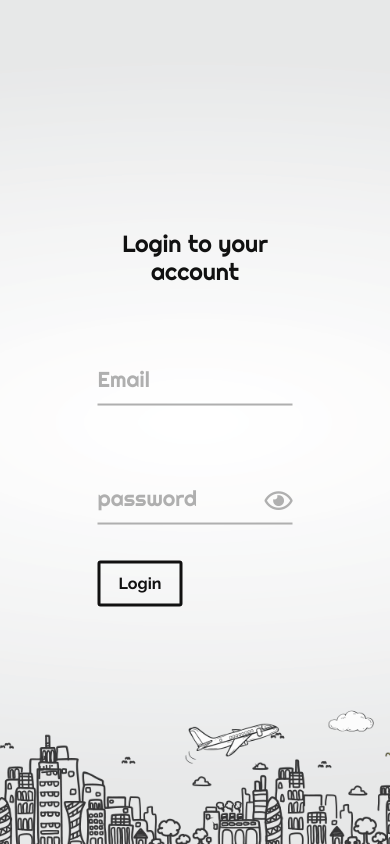
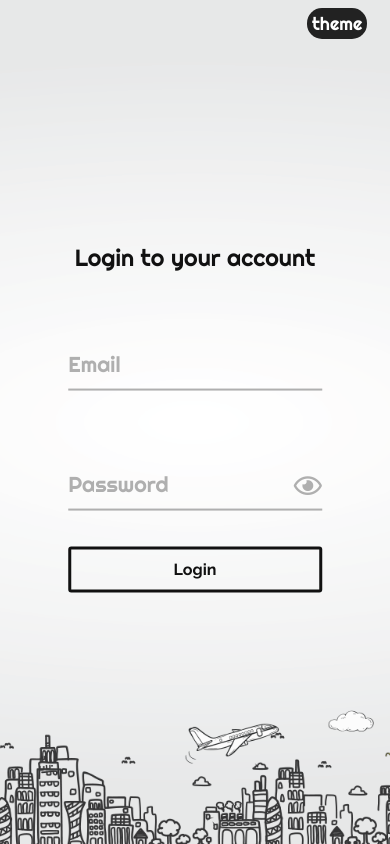
Before and after one commit to shahnewaztameem/animated-Login-form, a plain HTML site: page index.html in a window 390 px wide. Drawn offline with nearby package versions, Linux system fonts and the light colour scheme.

Commit message:
Add media queries

```diff
--- a/css/responsive.css
+++ b/css/responsive.css
@@ -30,12 +30,18 @@
     ##Screen = B/w 768px to 1024px
   */
 
-@media (min-width: 768px) and (max-width: 1024px) and (orientation: landscape) {
+@media (min-width: 768px) and (max-width: 1024px) {
     .login-heading h1 {
         font-size: 1.5rem;
     }
     .loginBtn {
-      width: 100%;
+        width: 100%;
+    }
+    body {
+        background-position: center;
+    }
+    .form-wrapper {
+        width: 65%;
     }
 }
 
@@ -49,7 +55,13 @@
         font-size: 1.3rem;
     }
     .loginBtn {
-      width: 100%;
+        width: 100%;
+    }
+    body {
+        background-position: center;
+    }
+    .form-wrapper {
+        width: 65%;
     }
 }
 
@@ -62,5 +74,13 @@
     .login-heading h1 {
         font-size: 1.3rem;
     }
-
+    .loginBtn {
+        width: 100%;
+    }
+    body {
+        background-position: center;
+    }
+    .form-wrapper {
+        width: 65%;
+    }
 }
--- a/css/style.css
+++ b/css/style.css
@@ -13,7 +13,7 @@ body {
     background-color: #f0f0f0;
     background-image: url('../img/web-bg-s.png');
     background-repeat: no-repeat;
-    background-position: center;
+    background-position: right bottom;
     background-size: cover;
     height: 90vh;
     color: #111111;
@@ -130,3 +130,49 @@ body {
 .active::before {
   content: "🙈";
 }
+
+
+/* theme styles */
+
+body.dark-theme {
+    background-color: #222;
+    color: #fff;
+  }
+  #change-theme-btn {
+    font: inherit;
+    padding: 0.1em 0.25em;
+    border: 0;
+    border-radius: 15px;
+    outline: 0;
+    color: #fff;
+    cursor: pointer;
+    transition: all 0.15s ease-out;
+    position: relative;
+    background-color: transparent;
+    overflow: hidden;
+  }
+  #change-theme-btn::before, #change-theme-btn::after {
+    content: '';
+    z-index: -1;
+    position: absolute;
+    top: 0;
+    left: 0;
+    width: 100%;
+    height: 100%;
+    background-color: #222;
+    transition: all 0.15s ease-out;
+  }
+  #change-theme-btn::after {
+    background-color: #fff;
+    left: 100%;
+  }
+
+  .dark-theme #change-theme-btn {
+    color: #222;
+  }
+  .dark-theme #change-theme-btn::before {
+    left: -100%;
+  }
+  .dark-theme #change-theme-btn::after {
+    left: 0;
+  }
--- a/index.html
+++ b/index.html
@@ -13,6 +13,13 @@
     <title>Login!</title>
   </head>
   <body>
+      <div class="container-fluid">
+          <div class="row float-right">
+              <div class="col-sm-offset-5 col-sm-2">
+                <button id="change-theme-btn">theme</button>
+              </div>
+          </div>
+      </div>
     <div class="container">
         <div class="row">
             <div class="col-12">
@@ -30,7 +37,7 @@
                             <div class="field">
                             <i class="far fa-eye" id="eye"></i>
                             <input type="password" name="password" class="input" id="pwd" placeholder=" ">
-                            <label for="password" class="label">password</label>
+                            <label for="password" class="label">Password</label>
                             </div>
 
                             <input type="submit" class="loginBtn mt-3" type="button "name="login" value="Login" class="input"><br>
--- a/js/app.js
+++ b/js/app.js
@@ -15,3 +15,13 @@ function removeActivePasswordField(){
     eye.classList.remove('active');
     password.type = 'password';
 }
+
+
+document.getElementById('change-theme-btn').addEventListener('click', function () {
+    let darkThemeEnabled = document.body.classList.toggle('dark-theme');
+    localStorage.setItem('dark-theme-enabled', darkThemeEnabled);
+});
+
+if (JSON.parse(localStorage.getItem('dark-theme-enabled'))) {
+    document.body.classList.add('dark-theme');
+}
```
